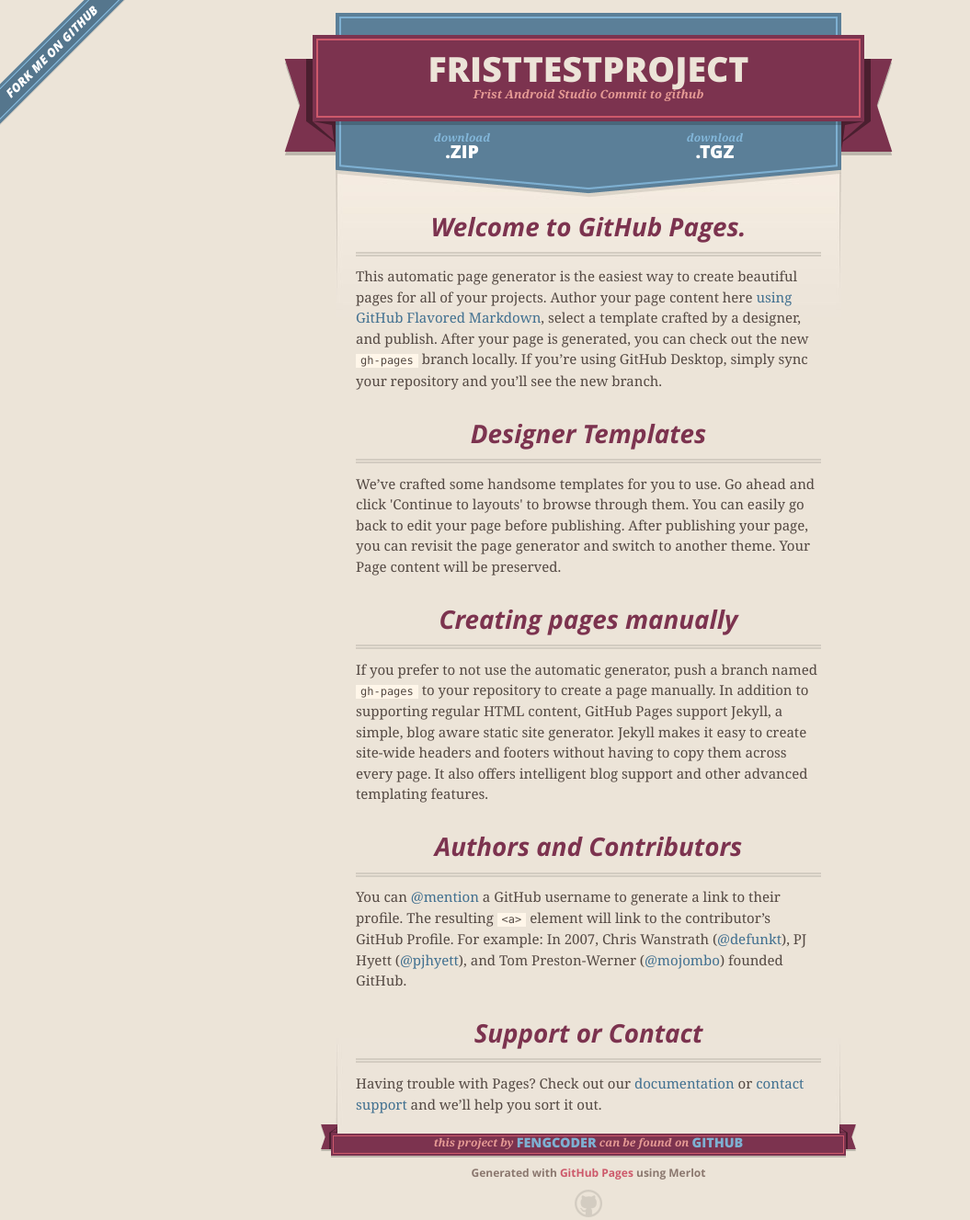
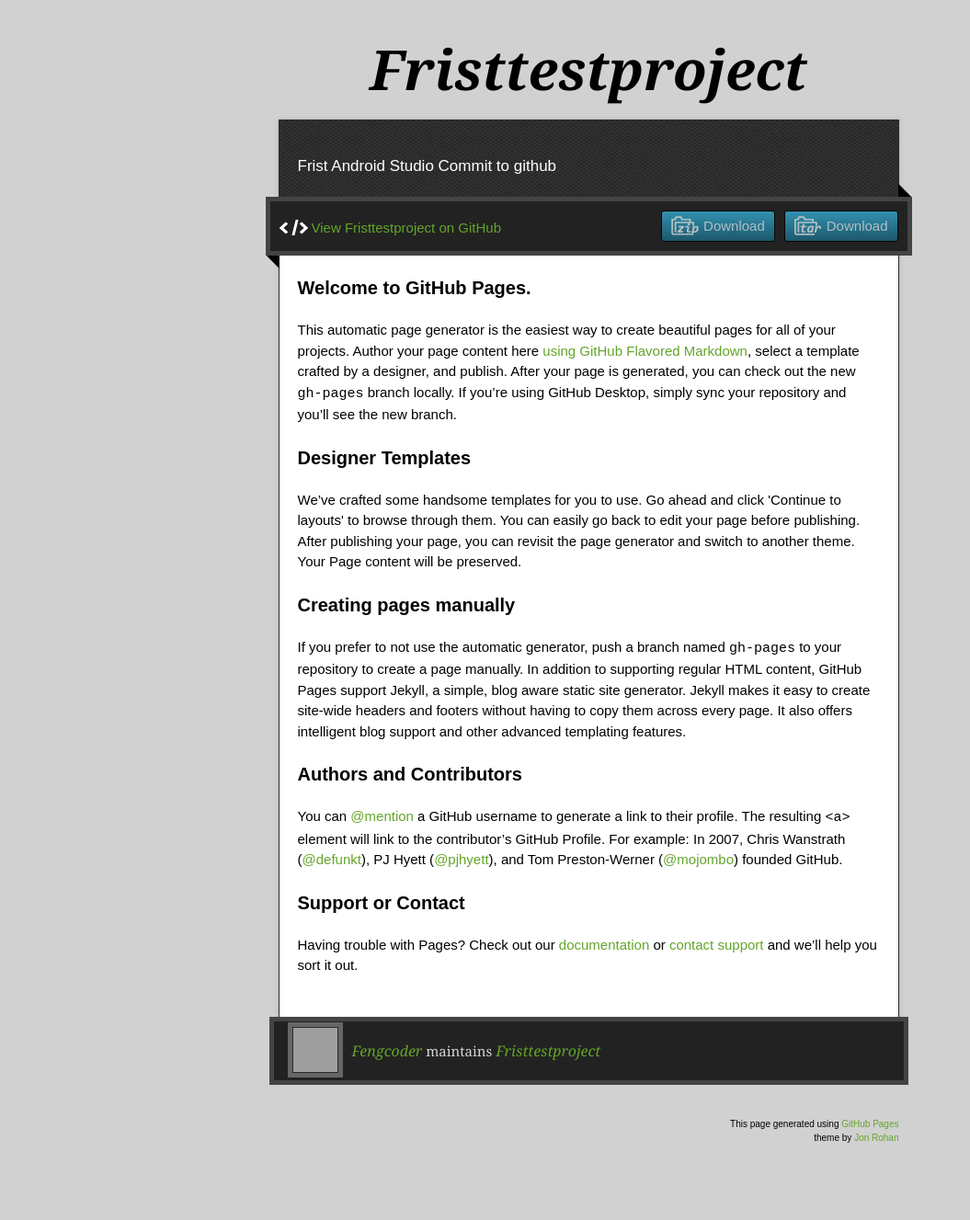
Before and after one commit to Fengcoder/fristTestProject, a plain HTML site: page index.html in a window 1280 px wide. Shown: the whole page at 92% size, without its empty margins (0-1055 px from the left). Drawn offline with nearby package versions, Linux system fonts and the light colour scheme; grey boxes are pictures that could not be loaded.

```diff
--- a/index.html
+++ b/index.html
@@ -1,51 +1,41 @@
-<!DOCTYPE html>
+<!doctype html>
+<!-- The Time Machine GitHub pages theme was designed and developed by Jon Rohan, on Feb 7, 2012. -->
+<!-- Follow him for fun. http://twitter.com/jonrohan. Tail his code on https://github.com/jonrohan -->
 <html>
 <head>
-    <meta charset='utf-8'>
-    <meta http-equiv="X-UA-Compatible" content="chrome=1">
-    <meta name="viewport" content="width=640">
+  <meta charset="utf-8">
+  <meta http-equiv="X-UA-Compatible" content="IE=edge,chrome=1">
 
-    <link rel="stylesheet" href="stylesheets/core.css" media="screen">
-    <link rel="stylesheet" href="stylesheets/mobile.css" media="handheld, only screen and (max-device-width:640px)">
-    <link rel="stylesheet" href="stylesheets/github-light.css">
+  <link rel="stylesheet" href="stylesheets/stylesheet.css" media="screen">
+  <link rel="stylesheet" href="stylesheets/github-dark.css">
+  <script type="text/javascript" src="https://ajax.googleapis.com/ajax/libs/jquery/1.7.1/jquery.min.js"></script>
+  <script type="text/javascript" src="javascripts/script.js"></script>
 
-    <script type="text/javascript" src="javascripts/modernizr.js"></script>
-    <script type="text/javascript" src="https://ajax.googleapis.com/ajax/libs/jquery/1.7.1/jquery.min.js"></script>
-    <script type="text/javascript" src="javascripts/headsmart.min.js"></script>
-    <script type="text/javascript">
-      $(document).ready(function () {
-        $('#main_content').headsmart()
-      })
-    </script>
-    <title>Fristtestproject by Fengcoder</title>
+  <title>Fristtestproject</title>
+  <meta name="description" content="Frist Android Studio Commit to github">
+
+  <meta name="viewport" content="width=device-width,initial-scale=1">
+
 </head>
 
 <body>
-    <a id="forkme_banner" href="https://github.com/Fengcoder/fristTestProject">View on GitHub</a>
-    <div class="shell">
 
+  <div class="wrapper">
     <header>
-        <span class="ribbon-outer">
-          <span class="ribbon-inner">
-            <h1>Fristtestproject</h1>
-            <h2>Frist Android Studio Commit to github</h2>
-          </span>
-          <span class="left-tail"></span>
-          <span class="right-tail"></span>
-        </span>
+      <h1 class="title">Fristtestproject</h1>
     </header>
-
-      <section id="downloads">
-        <span class="inner">
-          <a href="https://github.com/Fengcoder/fristTestProject/zipball/master" class="zip"><em>download</em> .ZIP</a><a href="https://github.com/Fengcoder/fristTestProject/tarball/master" class="tgz"><em>download</em> .TGZ</a>
-        </span>
-      </section>
-
-
-      <span class="banner-fix"></span>
-
-
-      <section id="main_content">
+    <div id="container">
+      <p class="tagline">Frist Android Studio Commit to github</p>
+      <div id="main" role="main">
+        <div class="download-bar">
+        <div class="inner">
+          <a href="https://github.com/Fengcoder/fristTestProject/tarball/master" class="download-button tar"><span>Download</span></a>
+          <a href="https://github.com/Fengcoder/fristTestProject/zipball/master" class="download-button zip"><span>Download</span></a>
+          <a href="https://github.com/Fengcoder/fristTestProject" class="code">View Fristtestproject on GitHub</a>
+        </div>
+        <span class="blc"></span><span class="trc"></span>
+        </div>
+        <article class="markdown-body">
           <h3>
 <a id="welcome-to-github-pages" class="anchor" href="#welcome-to-github-pages" aria-hidden="true"><span class="octicon octicon-link"></span></a>Welcome to GitHub Pages.</h3>
 
@@ -70,20 +60,24 @@
 <a id="support-or-contact" class="anchor" href="#support-or-contact" aria-hidden="true"><span class="octicon octicon-link"></span></a>Support or Contact</h3>
 
 <p>Having trouble with Pages? Check out our <a href="https://help.github.com/pages">documentation</a> or <a href="https://github.com/contact">contact support</a> and we’ll help you sort it out.</p>
-      </section>
+        </article>
+      </div>
+    </div>
+    <footer>
+      <div class="owner">
+      <p><a href="https://github.com/Fengcoder" class="avatar"><img src="https://avatars3.githubusercontent.com/u/10378877?v=3&amp;s=60" width="48" height="48"></a> <a href="https://github.com/Fengcoder">Fengcoder</a> maintains <a href="https://github.com/Fengcoder/fristTestProject">Fristtestproject</a></p>
 
-      <footer>
-        <span class="ribbon-outer">
-          <span class="ribbon-inner">
-            <p>this project by <a href="https://github.com/Fengcoder">Fengcoder</a> can be found on <a href="https://github.com/Fengcoder/fristTestProject">GitHub</a></p>
-          </span>
-          <span class="left-tail"></span>
-          <span class="right-tail"></span>
-        </span>
-        <p>Generated with <a href="https://pages.github.com">GitHub Pages</a> using Merlot</p>
-        <span class="octocat"></span>
+
+      </div>
+      <div class="creds">
+        <small>This page generated using <a href="https://pages.github.com/">GitHub Pages</a><br>theme by <a href="https://twitter.com/jonrohan/">Jon Rohan</a></small>
+      </div>
     </footer>
-
+  </div>
+  <div class="current-section">
+    <a href="#top">Scroll to top</a>
+    <a href="https://github.com/Fengcoder/fristTestProject/tarball/master" class="tar">tar</a><a href="https://github.com/Fengcoder/fristTestProject/zipball/master" class="zip">zip</a><a href="" class="code">source code</a>
+    <p class="name"></p>
   </div>
 
 
```
Lines whose indentation alone changed are shown as unchanged.
